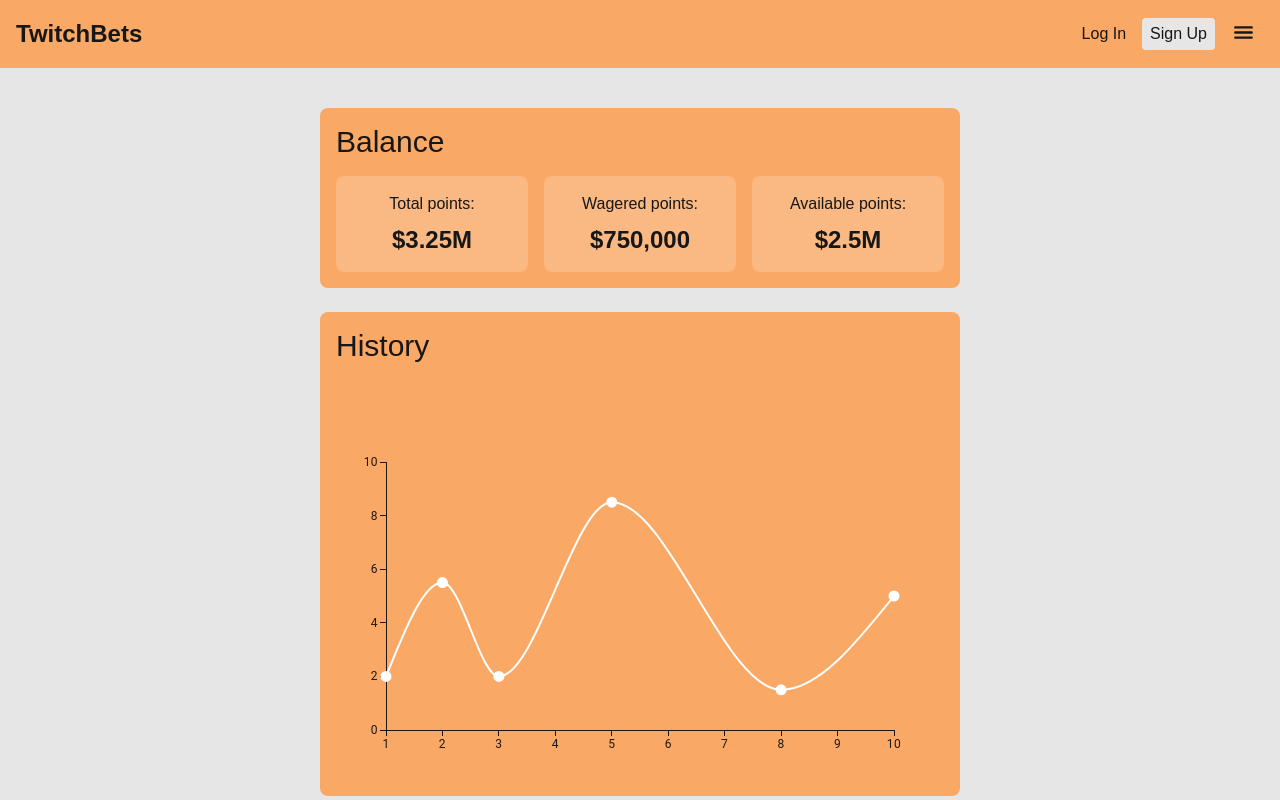
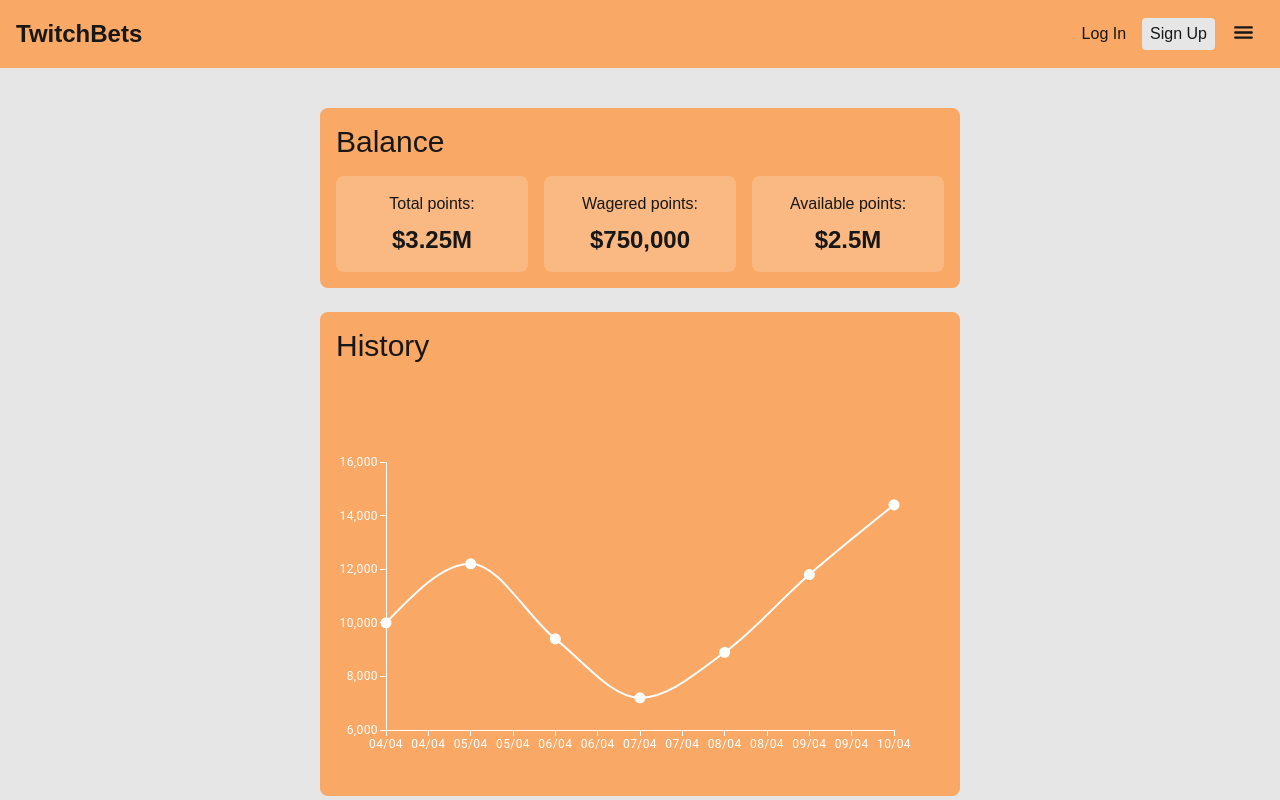
Before and after one commit to CedNo/TwitchBetsApp, a Next.js app: page /profile in a window 1280 px wide. Shown: the top 800 px of the page. Built offline with nearby package versions, Linux system fonts and the light colour scheme.

Commit message:
Refactored BetChart to a generic Chart component (#10)
* Fixed chart colors

* Updated BetChart to be  a global component

* Added and updated link color

* Renamed BetChart to Chart

```diff
--- a/app/(login)/login/page.tsx
+++ b/app/(login)/login/page.tsx
@@ -19,7 +19,7 @@ export default function Login() {
                         <input type="checkbox" className="w-3 h-3" />
                         Remember me
                     </label>
-                    <Link className="text-blue-500 hover:underline" href="/">
+                    <Link className="text-link hover:underline" href="/">
                         Forgot password?
                     </Link>
                 </div>
@@ -33,7 +33,7 @@ export default function Login() {
                 </div>
                 <div className="flex gap-4 text-sm w-fit mx-auto">
                     <label>Don&apos;t have an account?</label>
-                    <Link href="/signup" className="text-blue-500 hover:underline">
+                    <Link href="/signup" className="text-link hover:underline">
                         Register
                     </Link>
                 </div>
--- a/app/(login)/signup/page.tsx
+++ b/app/(login)/signup/page.tsx
@@ -24,7 +24,7 @@ export default function SignUp() {
                 </div>
                 <div className="flex gap-4 text-sm w-fit mx-auto">
                     <label>Already have an account?</label>
-                    <Link href="/login" className="text-blue-500 hover:underline">
+                    <Link href="/login" className="text-link hover:underline">
                         Log in
                     </Link>
                 </div>
--- a/app/(main)/bet/[betId]/components/bet-chart.tsx
+++ /dev/null
@@ -1,28 +0,0 @@
-import { LineChart } from "@mui/x-charts";
-
-export default function BetChart({className} : {className?: string}) {
-
-    return (
-        <LineChart
-            className={className}
-            sx={{
-                "& .MuiChartsAxis-tickLabel":{
-                    fill:'#ffffff'
-                },
-                "& .MuiChartsAxis-line":{
-                stroke:'#ffffff'
-                },
-                "& .MuiChartsAxis-tick":{
-                    stroke:'#ffffff'
-                }
-            }}
-            xAxis={[{ data: [1, 2, 3, 5, 8, 10]}]}
-            series={[
-                {
-                data: [2, 5.5, 2, 8.5, 1.5, 5],
-                },
-            ]}
-            colors={['#ffffff', '#ffffff']}
-        />
-    );
-}
--- a/app/(main)/bet/[betId]/page.tsx
+++ b/app/(main)/bet/[betId]/page.tsx
@@ -1,11 +1,12 @@
 'use client'
 
 import React from "react";
-import BetChart from "@/app/(main)/bet/[betId]/components/bet-chart";
+import Chart from "@/app/components/chart";
 import BetOption from "@/app/(main)/bet/[betId]/components/bet-option";
 import { FaRegClock } from "react-icons/fa"
 
 import { BETS } from "@/app/constants";
+import { CHART_DATA } from "@/app/constants";
 
 export default function Bet({
 		params,
@@ -18,7 +19,9 @@ export default function Bet({
     const bet = BETS.find((bet) => bet.id === betId);
 
 	if (!bet) {
-		return <h1 className='text-5xl text-center mt-10'><span className="text-secondary-bg">404 | </span>Bet not found</h1>;
+		return 	<h1 className='text-5xl text-center mt-10'>
+					<span className="opacity-50">404 | </span>Bet not found
+				</h1>;
 	}
 
 	const betOptions = bet?.betOptions.map((option, index) => (
@@ -35,7 +38,7 @@ export default function Bet({
 				</div>
 			</div>
 			<div className="items-center rounded-lg bg-secondary-bg w-full h-50 p-0 sm:h-100 sm:p-5">
-				<BetChart className="mx-auto"/>
+				<Chart className="mx-auto" color="#FFFFFF" data={CHART_DATA}/>
 			</div>
 			<div className="flex flex-col gap-3 border-t-1 border-t-primary-bg w-full pt-10">
 				{betOptions}
--- a/app/(main)/profile/page.tsx
+++ b/app/(main)/profile/page.tsx
@@ -1,11 +1,12 @@
 'use client'
 
-import { LineChart } from "@mui/x-charts";
 import Image from "next/image";
 import Link from "next/link";
 import { formatNumber } from "@/app/utilities";
+import Chart from "@/app/components/chart";
 
 import { BETS } from "@/app/constants";
+import { CHART_DATA } from "@/app/constants";
 
 export default function Profile() {
 
@@ -41,15 +42,7 @@ export default function Profile() {
             <div className="flex flex-col gap-4 bg-secondary-bg rounded-lg">
                 <p className="text-3xl p-4">History</p>
                 <div className="p-0 sm:p-4 h-50 sm:h-100">
-                    <LineChart
-                        xAxis={[{ data: [1, 2, 3, 5, 8, 10]}]}
-                        series={[
-                            {
-                            data: [2, 5.5, 2, 8.5, 1.5, 5],
-                            color: "#FFFFFF"
-                            },
-                        ]}
-                    />
+                    <Chart className="mx-auto" color="#FFFFFF" data={CHART_DATA}/>
                 </div>
             </div>
             <div className="flex flex-col gap-4 bg-secondary-bg rounded-lg p-4">
@@ -57,7 +50,7 @@ export default function Profile() {
                 <div className="flex flex-col gap-2">
                     {getLatestBets(betWins)}
                 </div>
-                <Link href={"/"} className="w-fit pl-4 text-blue-500 hover:underline">View complete history</Link>
+                <Link href={"/"} className="w-fit pl-4 text-link hover:underline">View complete history</Link>
             </div>
         </div>
     );
--- /dev/null
+++ b/app/components/chart.tsx
@@ -0,0 +1,37 @@
+import { ChartData } from "@/app/types/chart-data";
+import { LineChart } from "@mui/x-charts";
+
+export default function Chart({ className, color, data } : { className? : string, color? : string, data : ChartData }) {
+
+    const xData = data.xData;
+    const yData = data.yData;
+
+    return (
+        <LineChart
+            className={className}
+            sx={{
+                "& .MuiChartsAxis-tickLabel":{
+                    fill: color + "!important"
+                },
+                "& .MuiChartsAxis-line":{
+                    stroke: color + "!important"
+                },
+                "& .MuiChartsAxis-tick":{
+                    stroke: color + "!important"
+                }
+            }}
+            xAxis={[{
+                scaleType: 'utc',
+                data: xData,
+                valueFormatter: (day : Date) => formatDate(day),
+            }]}
+            series={[{ data: yData },
+            ]}
+            colors={[color ?? '#ffffff', color ?? '#ffffff']}
+        />
+    );
+}
+
+function formatDate(day : Date) : string {
+    return `${('0' + day.getDate()).slice(-2)}/${('0' + (day.getMonth()+1)).slice(-2)}`;
+}
--- a/app/constants.ts
+++ b/app/constants.ts
@@ -1,4 +1,5 @@
 import type { Bet } from './types/bet';
+import { ChartData } from './types/chart-data';
 
 export const BETS: Bet[] = [
     {id:'1', title: 'Will @Someone stream today? aaaaaaaaa aaaaaaaaaa aaaaaaa', betOptions: [{option: 'Yes', odds: 0.45, amount: 9000}, {option: 'No', odds: 0.35, amount: 7000} , {option: 'Maybe', odds: 0.20, amount: 4000}], endDate: new Date('2025-04-05T00:00:00'), image: '/coin.png'},
@@ -14,3 +15,8 @@ export const BETS: Bet[] = [
     {id:'11', title: 'Will @Someone stream today?', betOptions: [{option: 'Yes', odds: 0.65, amount: 13000}, {option: 'No', odds: 0.35, amount: 7000}], endDate: new Date('2025-04-14T00:00:00'), image: '/coin.png'},
     {id:'12', title: 'Will @Someone stream today?', betOptions: [{option: 'Yes', odds: 0.65, amount: 13000}, {option: 'No', odds: 0.35, amount: 7000}], endDate: new Date('2025-04-015T00:00:00'), image: '/coin.png'}
 ];
+
+export const CHART_DATA: ChartData = {
+    xData: [new Date("2025-04-04"), new Date("2025-04-05"), new Date("2025-04-06"), new Date("2025-04-07"), new Date("2025-04-08"), new Date("2025-04-09"), new Date("2025-04-10")],
+    yData: [10000, 12200, 9400, 7200, 8900, 11800, 14400]
+}
--- a/app/globals.css
+++ b/app/globals.css
@@ -2,11 +2,12 @@
 
 :root {
   --background: #e6e6e6;
-  --foreground: hwb(0 9% 91%);
+  --foreground: #171717;
   --secondary-bg: #faa865;
   --ternary-bg: #fab882;
   --secondary-button: #e6e6e6;
   --secondary-button-hover: #f5f5f5;
+  --link: #1c6adf;
 }
 
 @theme inline {
@@ -16,6 +17,7 @@
   --color-ternary-bg: var(--ternary-bg);
   --color-secondary-button: var(--secondary-button);
   --color-secondary-button-hover: var(--secondary-button-hover);
+  --color-link: var(--link);
   --font-sans: var(--font-geist-sans);
   --font-mono: var(--font-geist-mono);
 }
@@ -28,6 +30,7 @@
     --ternary-bg: #3f4249;
     --secondary-button: #28477c;
     --secondary-button-hover: #30538f;
+    --link: #1c6adf;
   }
 }
 
--- /dev/null
+++ b/app/types/chart-data.ts
@@ -0,0 +1,4 @@
+export type ChartData = {
+    xData: Date[],
+    yData: number[],
+}
```
